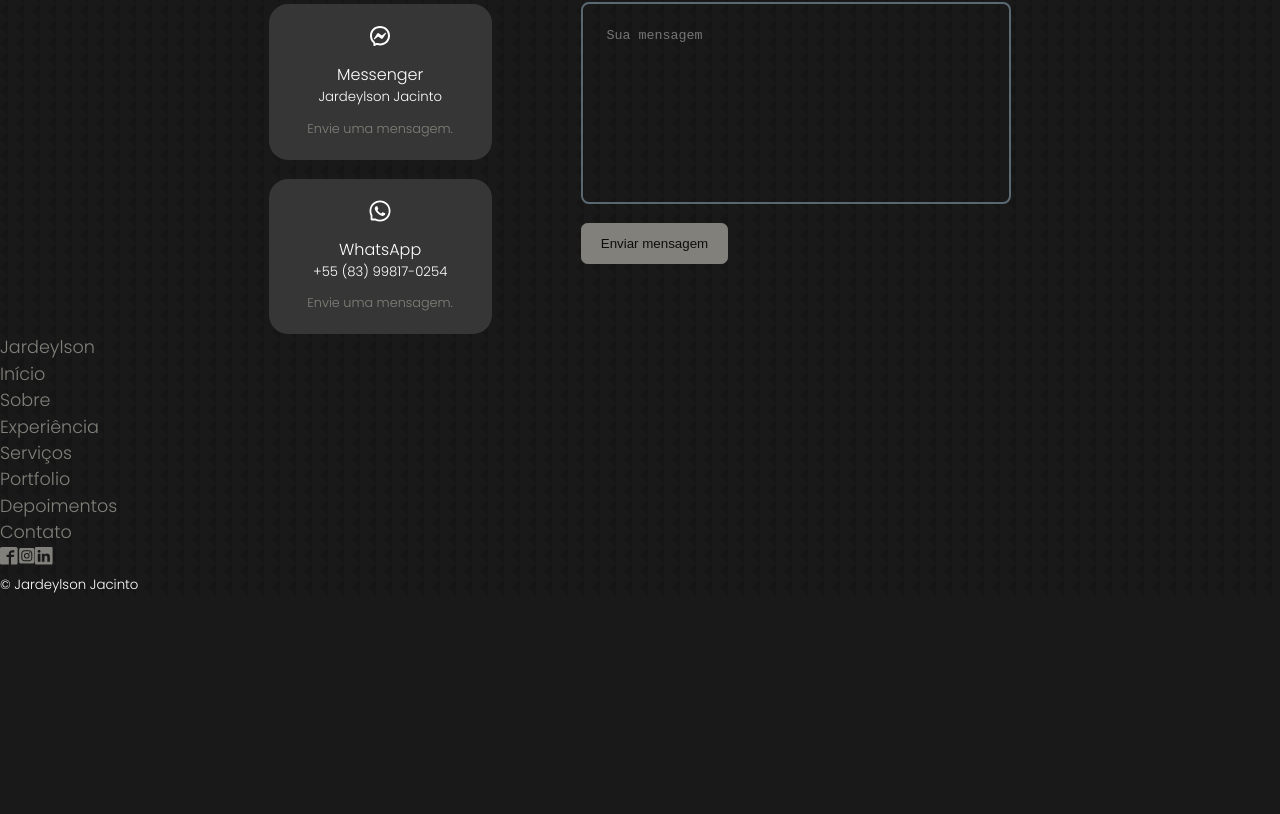
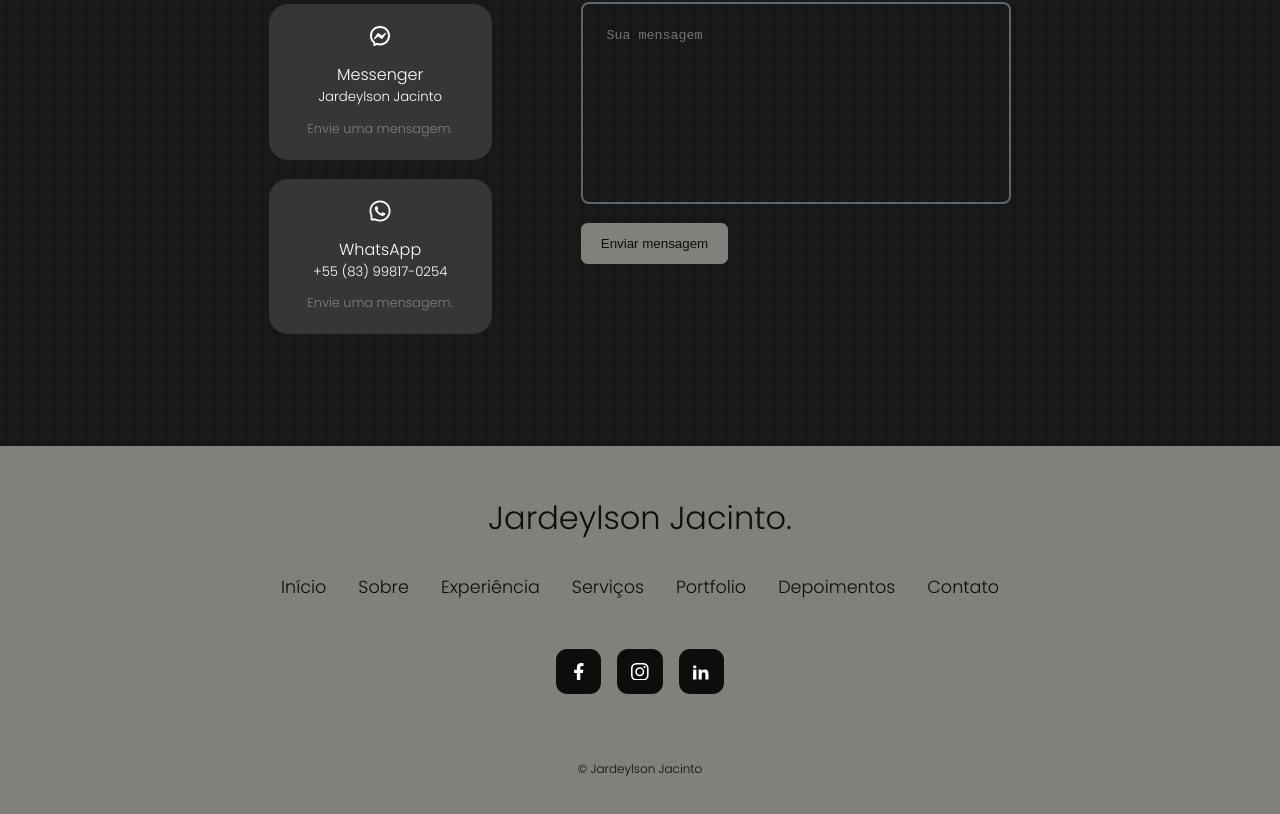
Before and after one commit to jardeylsonJacinto/project-my-portfolio, a React (Create React App) app: page / in a window 1280 px wide. Shown: the part 4941-5755 px from the top of the page. Before the commit the page ends 5537 px from the top, so only its background shows below. Built offline with nearby package versions, Linux system fonts and the light colour scheme.

Commit message:
feat: Footer Component CSS

```diff
--- a/src/components/footer/Footer.jsx
+++ b/src/components/footer/Footer.jsx
@@ -1,13 +1,13 @@
 import React from 'react';
 import './footer.css';
-import { ImFacebook2 } from 'react-icons/im';
-import { FaInstagramSquare } from 'react-icons/fa';
-import { BsLinkedin } from 'react-icons/bs';
+import { FaFacebookF } from 'react-icons/fa';
+import { BsInstagram } from 'react-icons/bs';
+import { ImLinkedin2 } from 'react-icons/im';
 
 const Footer = () => {
   return (
     <footer>
-      <a href="##" className="footer__logo">Jardeylson</a>
+      <a href="##" className="footer__logo">Jardeylson Jacinto.</a>
       <ul className="permalinks">
         <li><a href="##">Início</a></li>
         <li><a href="#about">Sobre</a></li>
@@ -19,9 +19,9 @@ const Footer = () => {
       </ul>
 
       <div className="footer__socials">
-        <a href="https://facebook.com"><ImFacebook2 /></a>
-        <a href="https://instagram.com"><FaInstagramSquare /></a>
-        <a href="https://linkedin.com"><BsLinkedin /></a>
+        <a href="https://facebook.com"><FaFacebookF /></a>
+        <a href="https://instagram.com"><BsInstagram /></a>
+        <a href="https://linkedin.com"><ImLinkedin2 /></a>
       </div>
 
       <div className="footer__copyright">
--- a/src/components/footer/footer.css
+++ b/src/components/footer/footer.css
@@ -0,0 +1,53 @@
+footer {
+  background: var(--color-primary);
+  padding: 3rem 0;
+  text-align: center;
+  font-size: 0.9rem;
+  margin-top: 7rem;
+}
+
+footer a {
+  color: var(--color-bg);
+}
+
+.footer__logo {
+  font-size: 2rem;
+  font-weight: 500;
+  margin-bottom: 2rem;
+  display: inline-block;
+}
+
+.permalinks {
+  display: flex;
+  flex-wrap: wrap;
+  justify-content: center;
+  gap: 2rem;
+  margin: 0 auto 3rem;
+}
+
+.footer__socials {
+  display: flex;
+  justify-content: center;
+  gap: 1rem;
+  margin-bottom: 4rem;
+}
+
+.footer__socials a {
+  background: var(--color-bg);
+  color: var(--color-white);
+  padding: 0.8rem;
+  border-radius: 0.7rem;
+  display: flex;
+  border: 1px solid transparent;
+}
+
+.footer__socials a:hover {
+  background: transparent;
+  color: var(--color-bg);
+  border-color: var(--color-bg);
+}
+
+.footer__copyright {
+  margin-bottom: 4rem;
+  color: var(--color-bg);
+}
```
